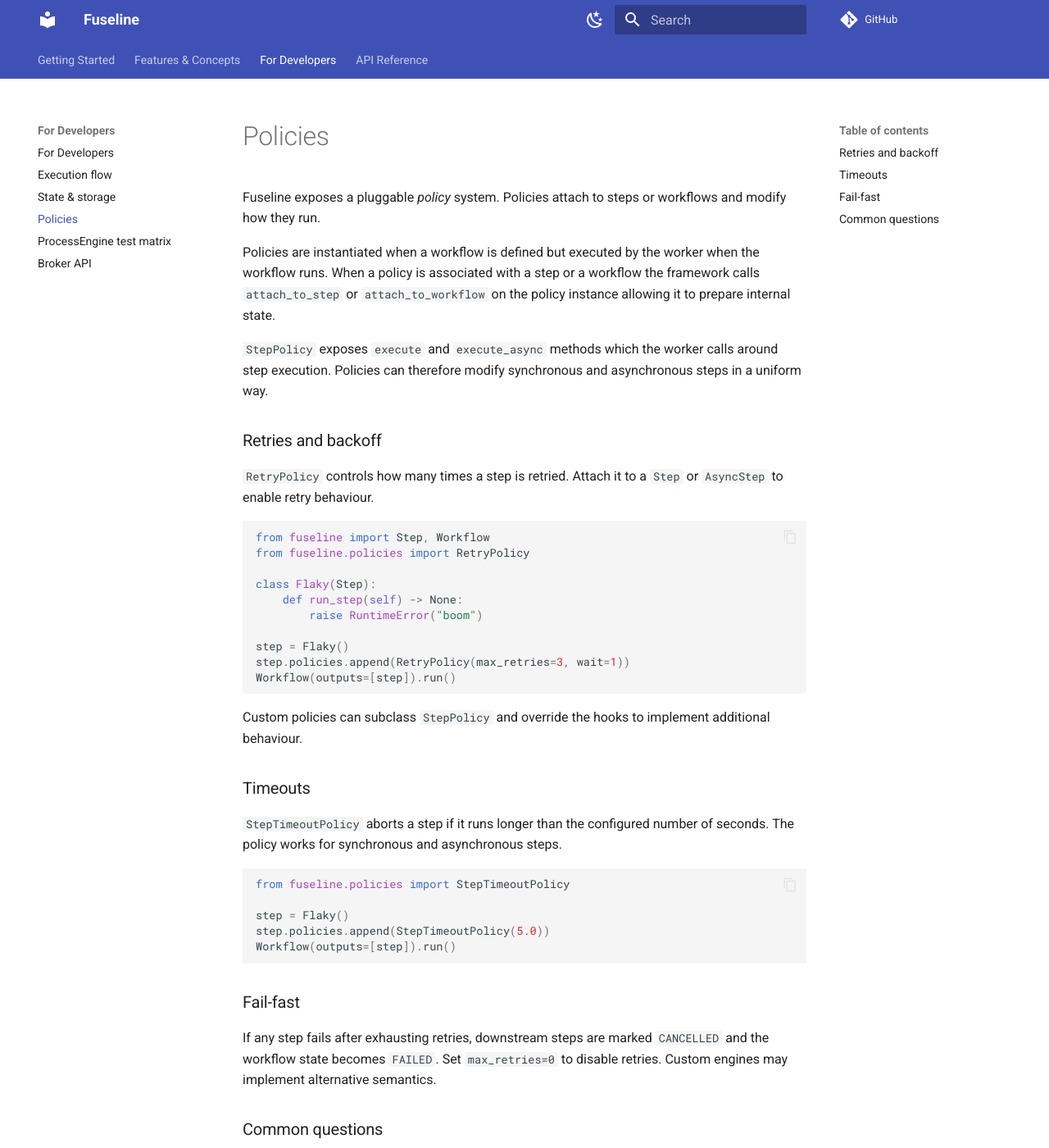
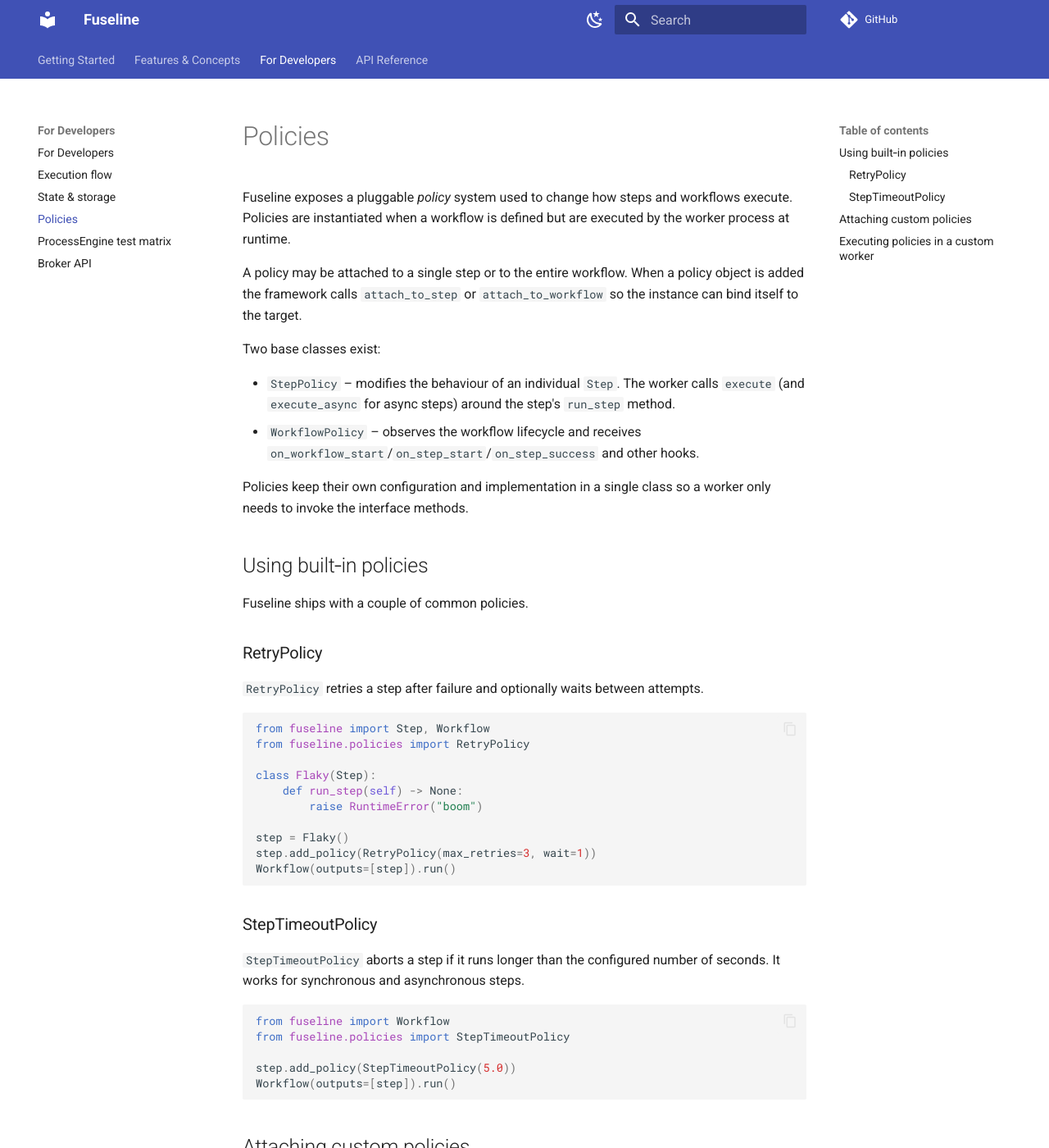
Before and after one commit to jsam/fuseline, an MkDocs documentation site: the page built from docs/for-developers/policies.md, in a window 1280 px wide and 1400 px high. Shown: the whole window at 82% size. Built offline with MkDocs 1.6.1 and Material for MkDocs 9.7.7, drawn with Linux system fonts in a browser that asks for light colours; comment, search, counter and statistics services are not loaded; some of the changed text lies outside the part shown.

Commit message:
docs: expand policy usage

````diff
--- a/docs/for-developers/policies.md
+++ b/docs/for-developers/policies.md
@@ -2,22 +2,33 @@
 title: "Policies"
 ---
 
-Fuseline exposes a pluggable *policy* system. Policies attach to steps or
-workflows and modify how they run.
+Fuseline exposes a pluggable *policy* system used to change how steps and
+workflows execute. Policies are instantiated when a workflow is defined but
+are executed by the worker process at runtime.
 
-Policies are instantiated when a workflow is defined but executed by the
-worker when the workflow runs.  When a policy is associated with a step or a
-workflow the framework calls ``attach_to_step`` or ``attach_to_workflow`` on the
-policy instance allowing it to prepare internal state.
+A policy may be attached to a single step or to the entire workflow. When a
+policy object is added the framework calls ``attach_to_step`` or
+``attach_to_workflow`` so the instance can bind itself to the target.
 
-``StepPolicy`` exposes ``execute`` and ``execute_async`` methods which the
-worker calls around step execution.  Policies can therefore modify synchronous
-and asynchronous steps in a uniform way.
+Two base classes exist:
 
-### Retries and backoff
+* ``StepPolicy`` – modifies the behaviour of an individual ``Step``.  The
+  worker calls ``execute`` (and ``execute_async`` for async steps) around the
+  step's ``run_step`` method.
+* ``WorkflowPolicy`` – observes the workflow lifecycle and receives
+  ``on_workflow_start``/``on_step_start``/``on_step_success`` and other hooks.
 
-`RetryPolicy` controls how many times a step is retried. Attach it to a
-`Step` or `AsyncStep` to enable retry behaviour.
+Policies keep their own configuration and implementation in a single class so a
+worker only needs to invoke the interface methods.
+
+## Using built‑in policies
+
+Fuseline ships with a couple of common policies.
+
+### RetryPolicy
+
+``RetryPolicy`` retries a step after failure and optionally waits between
+attempts.
 
 ```python
 from fuseline import Step, Workflow
@@ -28,36 +39,67 @@
         raise RuntimeError("boom")
 
 step = Flaky()
-step.policies.append(RetryPolicy(max_retries=3, wait=1))
+step.add_policy(RetryPolicy(max_retries=3, wait=1))
 Workflow(outputs=[step]).run()
 ```
 
-Custom policies can subclass `StepPolicy` and override the hooks to
-implement additional behaviour.
+### StepTimeoutPolicy
 
-### Timeouts
-
-`StepTimeoutPolicy` aborts a step if it runs longer than the configured
-number of seconds.  The policy works for synchronous and asynchronous steps.
+``StepTimeoutPolicy`` aborts a step if it runs longer than the configured number
+of seconds. It works for synchronous and asynchronous steps.
 
 ```python
+from fuseline import Workflow
 from fuseline.policies import StepTimeoutPolicy
 
-step = Flaky()
-step.policies.append(StepTimeoutPolicy(5.0))
+step.add_policy(StepTimeoutPolicy(5.0))
 Workflow(outputs=[step]).run()
 ```
 
-### Fail-fast
+## Attaching custom policies
 
-If any step fails after exhausting retries, downstream steps are marked
-`CANCELLED` and the workflow state becomes `FAILED`. Set `max_retries=0`
-to disable retries. Custom engines may implement alternative semantics.
+A custom policy subclasses ``StepPolicy`` or ``WorkflowPolicy`` and overrides
+the hooks it cares about. Both the configuration and behaviour live in the same
+class.
 
-### Common questions
+```python
+from fuseline.policies import StepPolicy
 
-- How do I override retry logic?  Subclass `StepPolicy`.
-- Can I pause a workflow?  Persist state using `RuntimeStorage` and resume
-  with `ProcessEngine`.
-- Can I change timeouts or other limits?  Implement a custom policy and
-  raise exceptions in `run_step` when limits are hit.
+class LogStartPolicy(StepPolicy):
+    def execute(self, step, call):
+        print(f"running {step}")
+        return call()
+```
+
+Attach it to a step or workflow using ``add_policy``:
+
+```python
+s = Flaky()
+s.add_policy(LogStartPolicy())
+wf = Workflow(outputs=[s])
+```
+
+## Executing policies in a custom worker
+
+Workers communicate with a ``Broker`` to fetch ``StepAssignment`` objects and
+report results back via ``StepReport``. The easiest way to run workflows is to
+use :class:`ProcessEngine` which already handles policy execution. Custom
+workers can replicate this by calling ``workflow._execute_step`` with the
+assigned step and inputs:
+
+```python
+assignment = broker.get_step(worker_id)
+step = workflow_step_map[assignment.step_name]
+shared = build_shared_dict(assignment.payload)
+result = workflow._execute_step(step, shared)
+broker.report_step(worker_id, StepReport(
+    workflow_id=assignment.workflow_id,
+    instance_id=assignment.instance_id,
+    step_name=assignment.step_name,
+    state=step.state,
+    result=result,
+))
+```
+
+``_execute_step`` applies all policies attached to the workflow and the step.
+This ensures behaviour is consistent regardless of the worker implementation.
````
